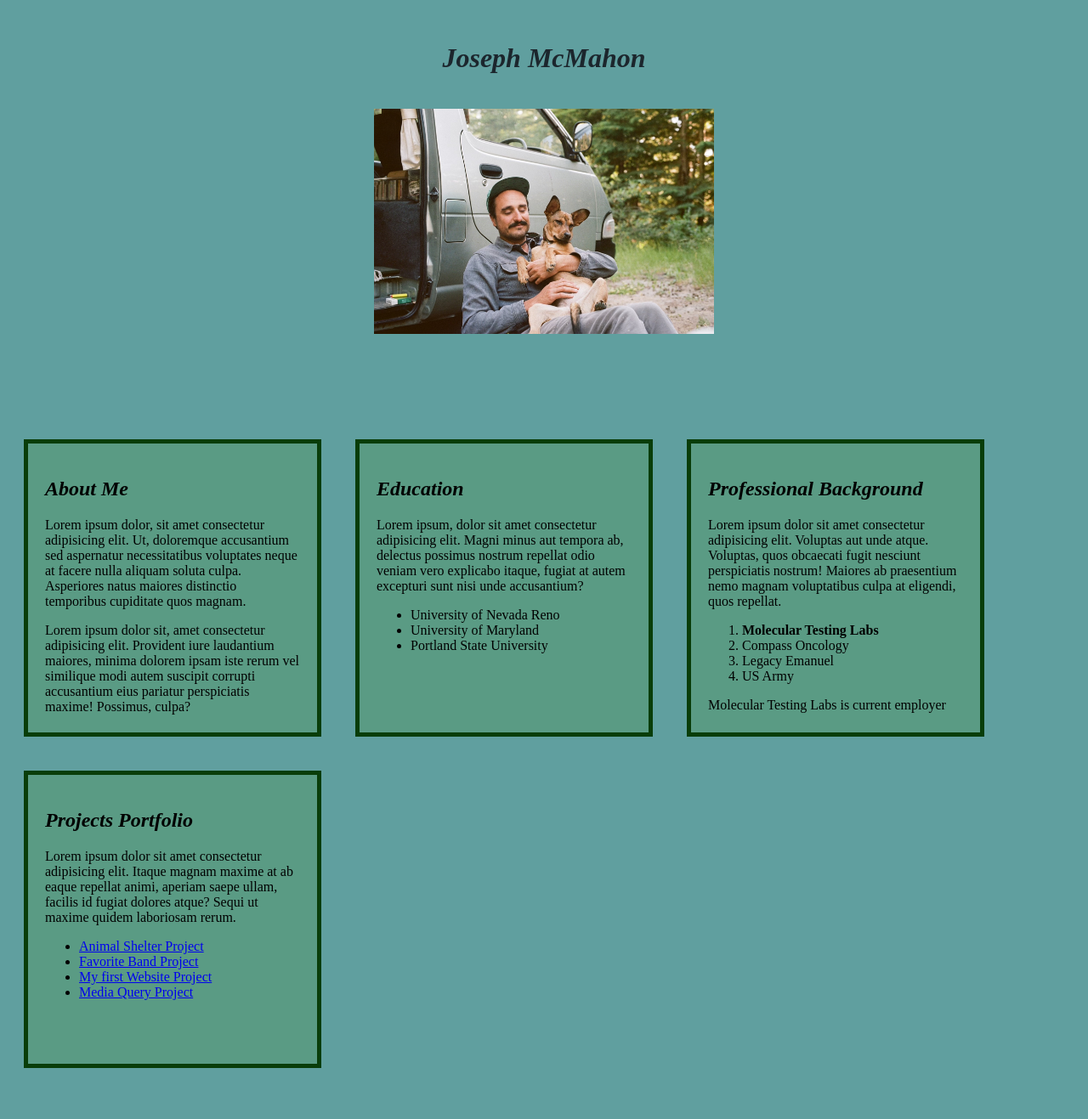
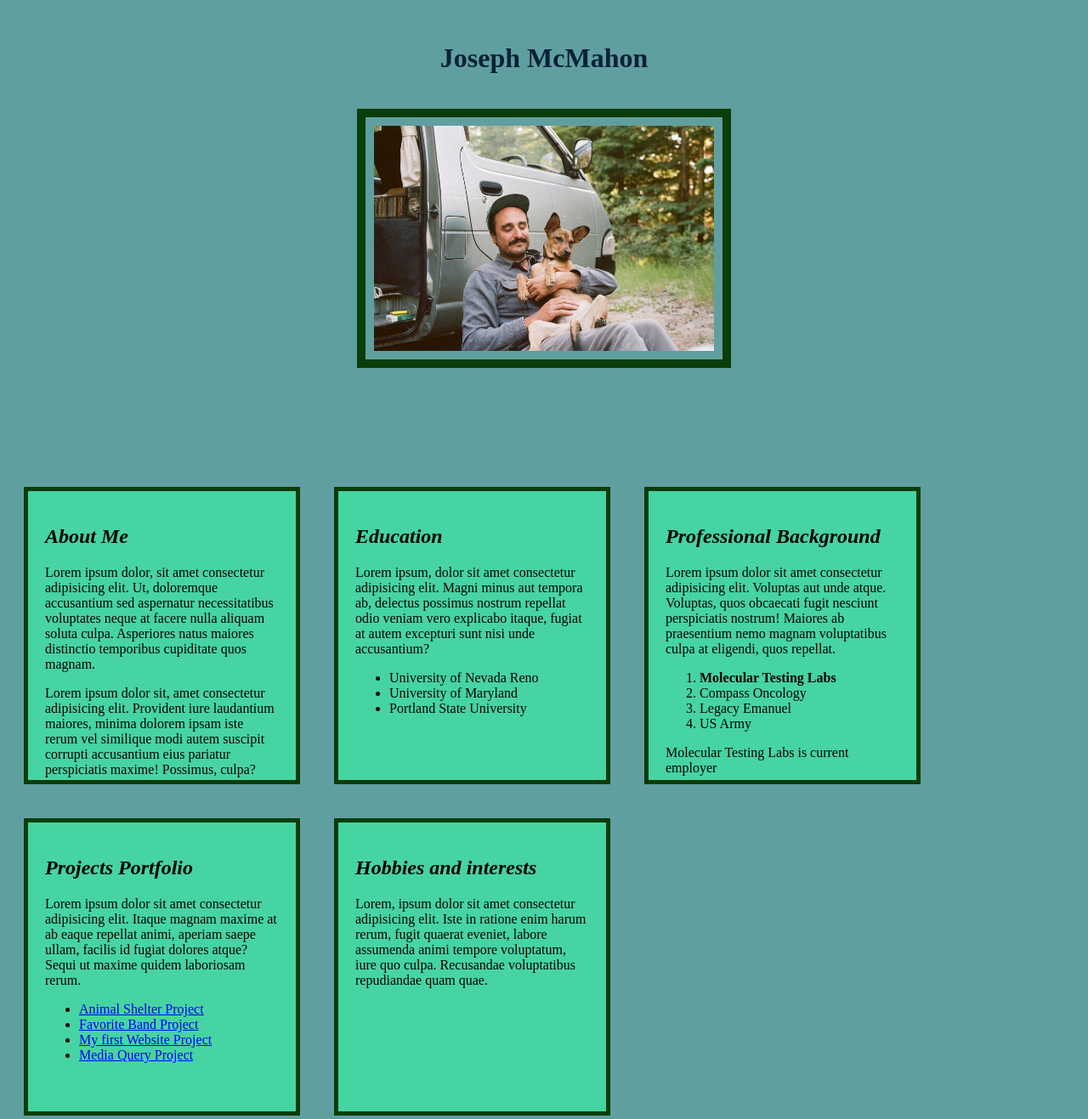
Before and after one commit to jmcmahon01/Portfolio, a plain HTML site: page index.html in a window 1280 px wide. Shown: the whole page at 85% size. Before the commit the page ends 1277 px from the top, so only its background shows below. Drawn offline with Linux system fonts and the light colour scheme.

Commit message:
create an additional box in the columns class for hobbies and interests

```diff
--- a/css/styles.css
+++ b/css/styles.css
@@ -2,11 +2,10 @@ body {
   background-color: rgb(96, 159, 159);
 }
 
-h1.Author {
-  width: 100%;
-  font-style: italic;
+.h1 {
+  font-style: sans-serif;
   font-weight: bold;
-  color: rgb(28, 38, 45);
+  color: rgb(6, 34, 56);
   text-align: center;
   margin-top: 50px;
 }
@@ -15,18 +14,24 @@ h1.Author {
   left: 50%;
   position: relative;
   transform: translate(-50%);
-  border: 10px;
+  border: 10px solid rgb(9, 61, 9);
   width: 400px;
   margin-top: 20px;
   margin-bottom: 100px;
+  padding: 10px;
 }
 
+.center {
+  text-align: center color: blue
+}
+
+
 .column {
-  width: 300px;
+  width: 275px;
   height: 300px;
   float: left;
   border: 5px solid rgb(9, 61, 9);
   padding: 20px;
   margin: 20px;
-  background-color: rgb(90, 155, 132);
+  background-color: rgb(70, 212, 162);
 }
--- a/index.html
+++ b/index.html
@@ -10,8 +10,9 @@
 
 <body class="body">
   <div>
-    <h1 class="Author">Joseph McMahon</h1>
+    <h1 class="h1">Joseph McMahon</h1>
     <img class="img" src="IMG_1845.jpg" alt="image of Joseph" />
+    <p><span class="center" This is a picture of me></span></p>
   </div>
   <div class="column">
     <h2> <em>About Me</em> </h2>
@@ -59,6 +60,14 @@
       <li> <a href="https://github.com/jmcmahon01/media-query"> Media Query Project </a> </li>
     </ul>
   </div>
+  <div class="column">
+    <h2> <em>Hobbies and interests</em></h2>
+    <p>Lorem, ipsum dolor sit amet consectetur adipisicing elit. Iste in ratione enim harum rerum, fugit quaerat
+      eveniet, labore assumenda animi tempore voluptatum, iure quo culpa. Recusandae voluptatibus repudiandae quam quae.
+    </p>
+  </div>
+
+
 </body>
 
 </html>
```
